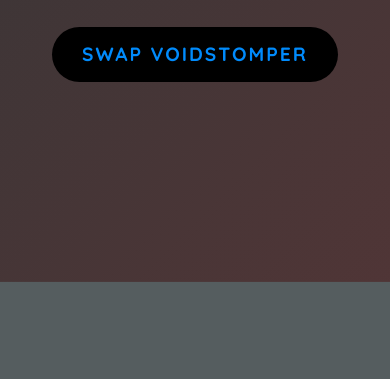
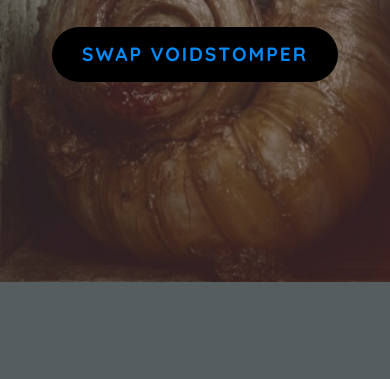
Before and after one commit to DesuCoin/voidstom, a plain HTML site: page index.html in a window 390 px wide. Shown: the part 379-758 px from the top of the page. Drawn offline with Linux system fonts and the light colour scheme; files whose address does not match are found by name; a web font is replaced by a local one.

Commit message:
Update index.css

```diff
--- a/index.css
+++ b/index.css
@@ -109,7 +109,7 @@ nav a:hover {
 }
 
 .hero {
-    background: linear-gradient(135deg, rgba(26, 15, 15, 0.4), rgba(74, 14, 14, 0.3)), url('image/20.png');
+    background: linear-gradient(135deg, rgba(26, 15, 15, 0.4), rgba(74, 14, 14, 0.3)), url('/20.png');
     background-size: cover;
     background-position: center center;
     background-attachment: scroll;
@@ -403,7 +403,7 @@ footer {
     }
 
     .hero {
-        background-image: linear-gradient(135deg, rgba(26, 15, 15, 0.5), rgba(74, 14, 14, 0.5)), url('image/20.png');
+        background-image: linear-gradient(135deg, rgba(26, 15, 15, 0.5), rgba(74, 14, 14, 0.5)), url('/20.png');
         background-position: center center;
     }
 
```
